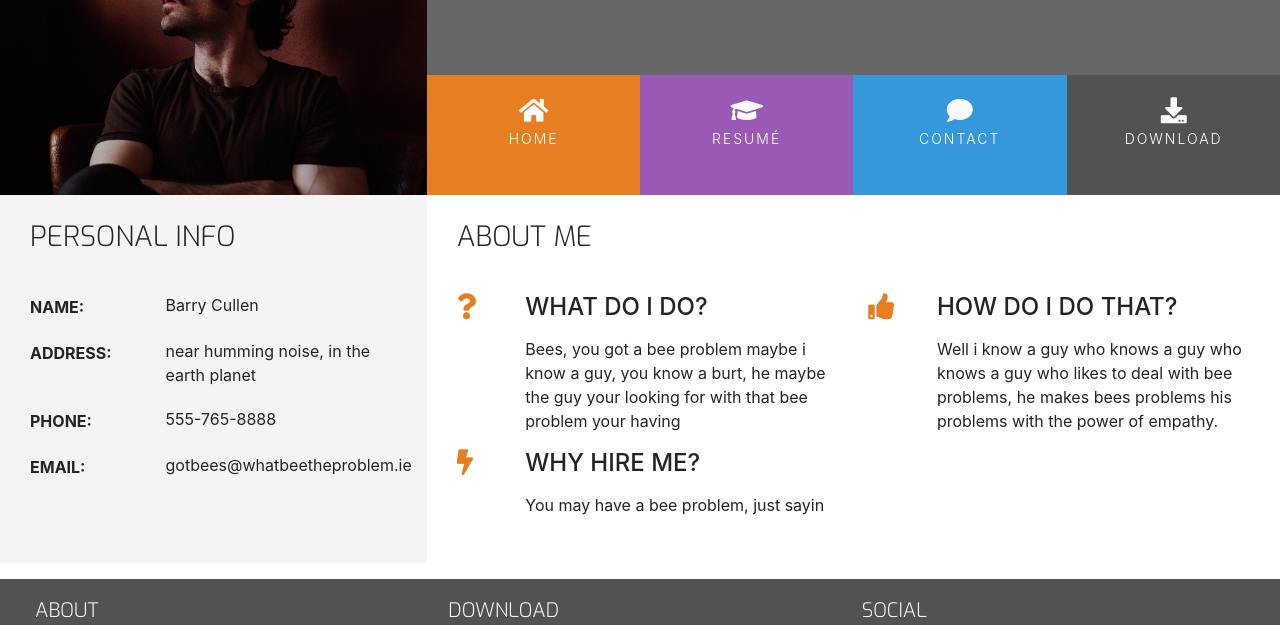
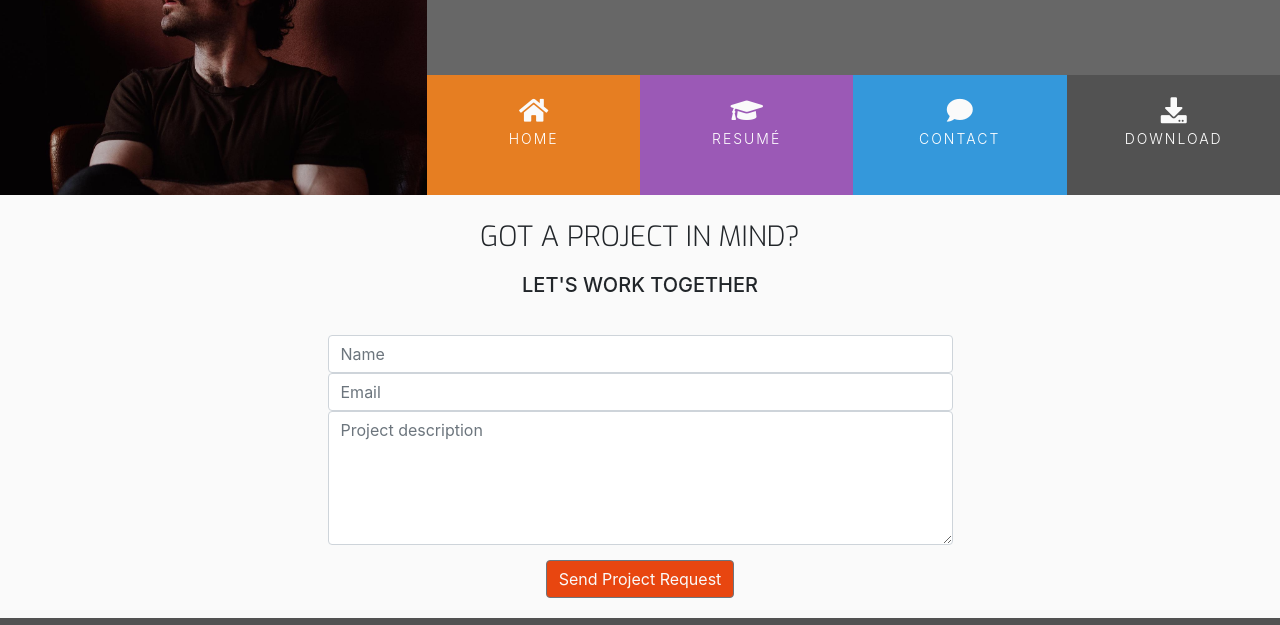
Before and after one commit to BarryBlock88/UCD_-resumeproject-, a plain HTML site: page contact.html in a window 1280 px wide. Shown: the part 174-799 px from the top of the page. Drawn offline with nearby package versions, Linux system fonts and the light colour scheme.

Commit message:
contact page added (form and btn)

```diff
--- a/assets/css/style.css
+++ b/assets/css/style.css
@@ -11,7 +11,10 @@
 
 .bg-color-name-title{
     background-color: #676767;
+}
 
+.bg-color-contact{
+    background-color: #fafafa;
 }
 
 .bg-color-three-reasons{
@@ -349,3 +352,35 @@ footer{
     content: "";
     background: #fafafa;
 }
+
+
+/* ------------contact-form------------------- */
+
+.contact-heading{
+    font-family: "exo", sans-serif;
+    font-weight: 300;
+    margin: 25px 0px 20px 0px;
+}
+
+.center-form{
+    padding-top: 10px;
+    margin: 0 auto;
+    max-width: 70%;
+}
+
+button[type="submit"] {
+    margin: 15px 0px 20px 0px;
+    color: #fafafa;
+    background-color: #e84610;
+}
+
+/*_______Media-query_______*/
+
+@media(min-width: 992px){
+    .center-form {
+        padding-top: 30px;
+        min-height: 240px;
+        margin: 0 auto;
+        max-width: 50%;
+    }
+}
--- a/contact.html
+++ b/contact.html
@@ -57,104 +57,22 @@
         </div>
     </header>
     <section class="container-fluid">
-        <div class="row">
-            <div class="col-md-4 bg-color-personal-info section-column table">
-                <div class="row">
-                    <div class="col-12">
-                        <h3 class="section-heading uppercase">personal info</h3>
-                    </div>
-                </div>
-                <div class="personal-info-item">
-                    <div class="key">
-                        <p class="uppercase">
-                            Name:
-                        </p>
-                    </div>
-                    <div class="value">
-                        <p>
-                            Barry Cullen
-                        </p>
-                    </div>
-                </div>
-                <div class="personal-info-item">
-                    <div class="key">
-                        <p class="uppercase">
-                            Address:
-                        </p>
-                    </div>
-                    <div class="value">
-                        <p>
-                            near humming noise,
-                            in the earth planet
-                        </p>
-                    </div>
-                </div>
-                <div class="personal-info-item">
-                    <div class="key">
-                        <p class="uppercase">
-                            phone:
-                        </p>
-                    </div>
-                    <div class="value">
-                        <p>
-                            555-765-8888
-                        </p>
-                    </div>
-                </div>
-                <div class="personal-info-item">
-                    <div class="key">
-                        <p class="uppercase">
-                            Email:
-                        </p>
-                    </div>
-                    <div class="value">
-                        <p>gotbees@whatbeetheproblem.ie
-                        </p>
-                    </div>
-                </div>
-            </div>
-            <div class="col-md-8 bg-color-three-reasons section-column table table-cell">
-                <div class="row">
-                    <div class="col">
-                        <h3 class="section-heading uppercase">About Me</h3>
-                    </div>
-                </div>
-                <div class="row">
-                    <div class="col-10 offset-1 offset-sm-0 col-sm-4 col-md-6">
-                        <div class="row">
-                            <div class="col-2">
-                                <i class="three-reasons-icon fa fa-question" aria-hidden="true"></i>
-                            </div>
-                            <div class="col-10">
-                                <h4 class="three-reasons-heading uppercase">What do i do?</h4>
-                                <p>Bees, you got a bee problem maybe i know a guy, you know a burt,
-                                    he maybe the guy your looking for with that bee problem your having</p>
+        <div class="row bg-color-contact">
+            <div class="col">
+                <h3 class="contact-heading text-center uppercase">Got a project in mind?</h3>
+                <h5 class="text-center uppercase">Let's work together</h5>
+
+                <div class="center-form">
+                    <form>
+                        <input type="text" name="name" id="fullname" class="form-control" placeholder="Name" required />
+                        <input type="email" name="email" id="emailaddress" class="form-control" placeholder="Email" required />
+                        <textarea rows="5" name="projectsummary" id="projectsummary" class="form-control" placeholder="Project description" required></textarea>
+                        <div class="form-row text-center">
+                            <div class="col">
+                                <button type="submit" class="btn btn-secondary">Send Project Request</button>
                             </div>
                         </div>
-                    </div>
-                     <div class="col-10 offset-1 offset-sm-0 col-sm-4 col-md-6">
-                        <div class="row">
-                            <div class="col-2">
-                                <i class="three-reasons-icon fa fa-thumbs-up" aria-hidden="true"></i>
-                            </div>
-                            <div class="col-10">
-                                <h4 class="three-reasons-heading uppercase">How do i do that?</h4>
-                                <p>Well i know a guy who knows a guy who knows a guy who likes to deal with bee problems,
-                                    he makes bees problems his problems with the power of empathy.</p>
-                            </div>
-                        </div>
-                    </div>
-                     <div class="col-10 offset-1 offset-sm-0 col-sm-4 col-md-6">
-                        <div class="row">
-                            <div class="col-2">
-                                <i class="three-reasons-icon fa fa-bolt" aria-hidden="true"></i>
-                            </div>
-                            <div class="col-10">
-                                <h4 class="three-reasons-heading uppercase">Why hire me?</h4>
-                                <p>You may have a bee problem, just sayin</p>
-                            </div>
-                        </div>
-                    </div>
+                    </form>
                 </div>
             </div>
         </div>
```
